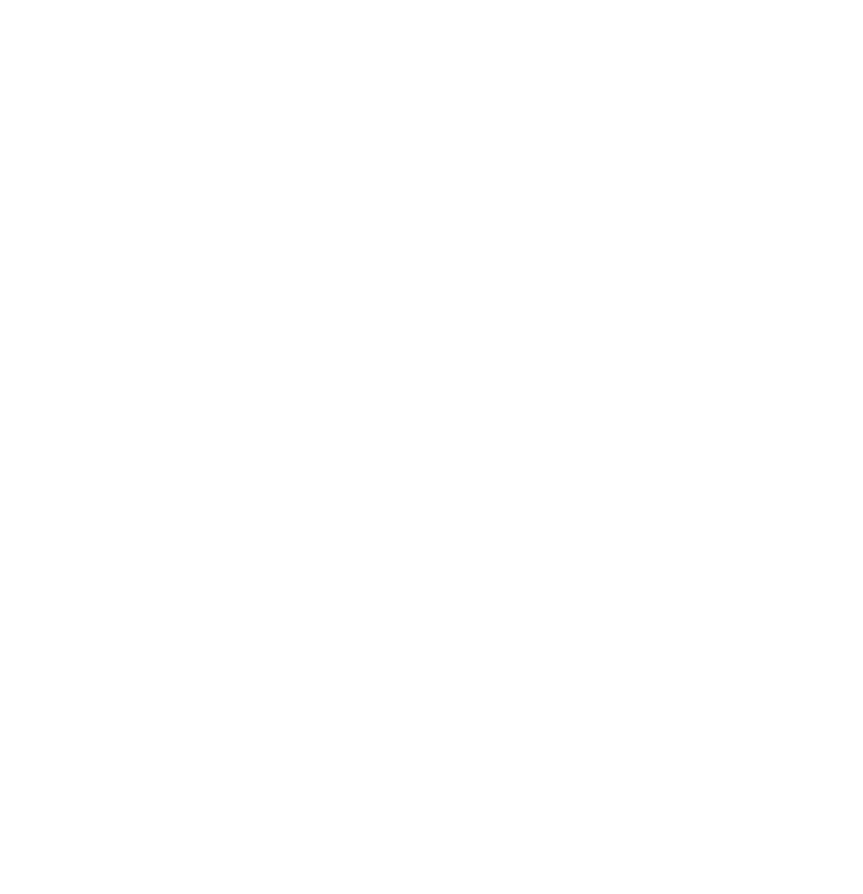
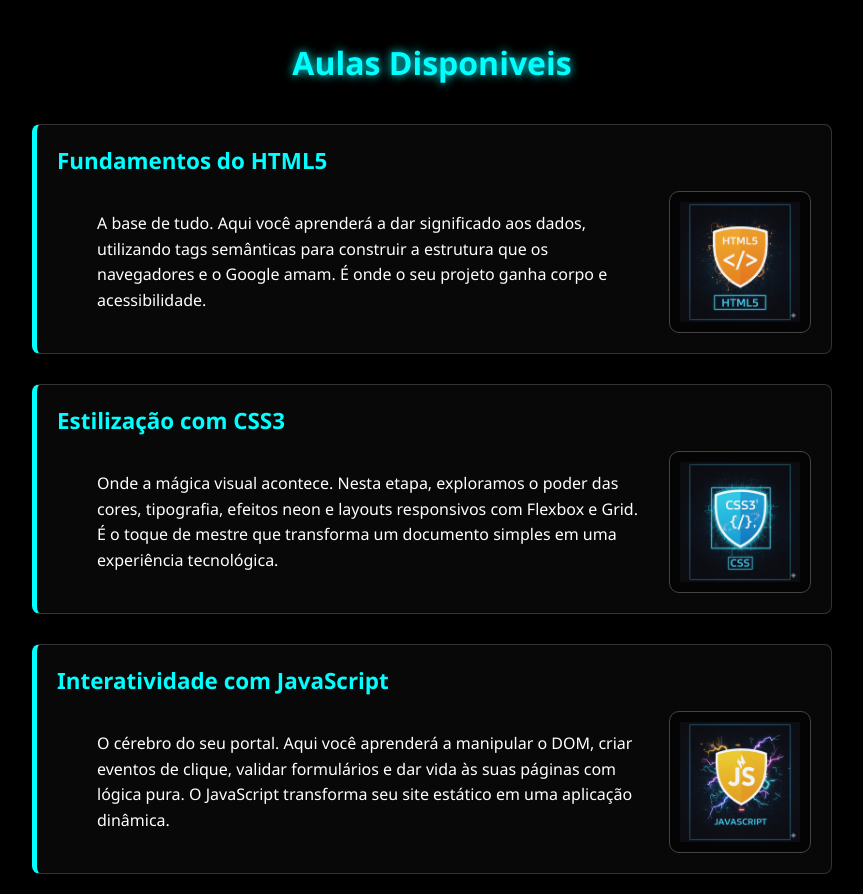
Before and after one commit to GabrielFerraz0/projetos-pessoais, a plain HTML site: page portal-com-iframe/aula.html in a window 1280 px wide. Shown: the whole page, without its empty margins (208-1071 px from the left). Before the commit the page ends 800 px from the top, so only its background shows below. Drawn offline with Linux system fonts and the light colour scheme.

Commit message:
aula.html

```diff
--- a/portal-com-iframe/aula.html
+++ b/portal-com-iframe/aula.html
@@ -0,0 +1,119 @@
+<!DOCTYPE html>
+<html lang="pt-br">
+  <head>
+    <meta charset="UTF-8" />
+    <meta name="viewport" content="width=device-width, initial-scale=1.0" />
+    <title>Document</title>
+    <style>
+      body {
+        margin: 0;
+        padding: 20px;
+        background-color: #000;
+        color: white;
+        font-family: "Segoe UI", sans-serif;
+      }
+      h1 {
+        text-align: center;
+        color: #0ff;
+        text-shadow: 0 0 10px #0ff;
+        margin-bottom: 40px;
+      }
+      dl {
+        display: flex;
+        flex-direction: column;
+        gap: 30px;
+        max-width: 800px;
+        margin: 0 auto;
+      }
+      /* ESTILO DO CARD*/
+      .card-aula {
+        border: 1px solid #333;
+        border-left: 5px solid #0ff;
+        background: rgba(255, 255, 255, 0.03);
+        padding: 20px;
+        border-radius: 8px;
+        transition: transform 0.3s;
+      }
+      .card-aula:hover {
+        transform: scale(1.02);
+        border-color: #0ff;
+        box-shadow: 0 0 15px rgba(0, 255, 255, 0.2);
+      }
+      dt {
+        font-size: 1.4rem;
+        color: #0ff;
+        margin-bottom: 15px;
+      }
+      /* ORGANIZAÇÃO TEXTO + IMAGEM*/
+      .info-container {
+        display: flex;
+        align-items: center;
+        gap: 20px;
+        justify-content: space-between;
+      }
+      .info-container p {
+        margin: 0;
+        line-height: 1.6;
+        flex: 1;
+      }
+      .info-container img {
+        width: 120px; /*Tamanho fixo para as logos*/
+        height: 120px;
+        object-fit: contain; /* Garante que a imagem não distorça */
+        border-radius: 10px;
+        background: rgba(0, 0, 0, 0.5);
+        padding: 10px;
+        border: 1px solid #444;
+      }
+    </style>
+  </head>
+  <body>
+    <h1>Aulas Disponiveis</h1>
+    <dl>
+      <div class="card-aula">
+        <dt><strong>Fundamentos do HTML5</strong></dt>
+        <dd>
+          <div class="info-container">
+            <p>
+              A base de tudo. Aqui você aprenderá a dar significado aos dados,
+              utilizando tags semânticas para construir a estrutura que os
+              navegadores e o Google amam. É onde o seu projeto ganha corpo e
+              acessibilidade.
+            </p>
+            <img src="imagens/html-imagem.png" alt="Logo html" />
+          </div>
+        </dd>
+      </div>
+
+      <div class="card-aula">
+        <dt><strong>Estilização com CSS3</strong></dt>
+        <dd>
+          <div class="info-container">
+            <p>
+              Onde a mágica visual acontece. Nesta etapa, exploramos o poder das
+              cores, tipografia, efeitos neon e layouts responsivos com Flexbox
+              e Grid. É o toque de mestre que transforma um documento simples em
+              uma experiência tecnológica.
+            </p>
+            <img src="imagens/css-imagem.png" alt="Logo de CSS" />
+          </div>
+        </dd>
+      </div>
+
+      <div class="card-aula">
+        <dt><strong>Interatividade com JavaScript</strong></dt>
+        <dd>
+          <div class="info-container">
+            <p>
+              O cérebro do seu portal. Aqui você aprenderá a manipular o DOM,
+              criar eventos de clique, validar formulários e dar vida às suas
+              páginas com lógica pura. O JavaScript transforma seu site estático
+              em uma aplicação dinâmica.
+            </p>
+            <img src="imagens/Javascript-imagem.png" alt="Logo de JavaScript" />
+          </div>
+        </dd>
+      </div>
+    </dl>
+  </body>
+</html>
```
Also changed, not shown: portal-com-iframe/inicio.html (+1 -0 lines), portal-com-iframe/imagens/Javascript-imagem.png (added), portal-com-iframe/imagens/css-imagem.png (added), portal-com-iframe/imagens/html-imagem.png (added).
